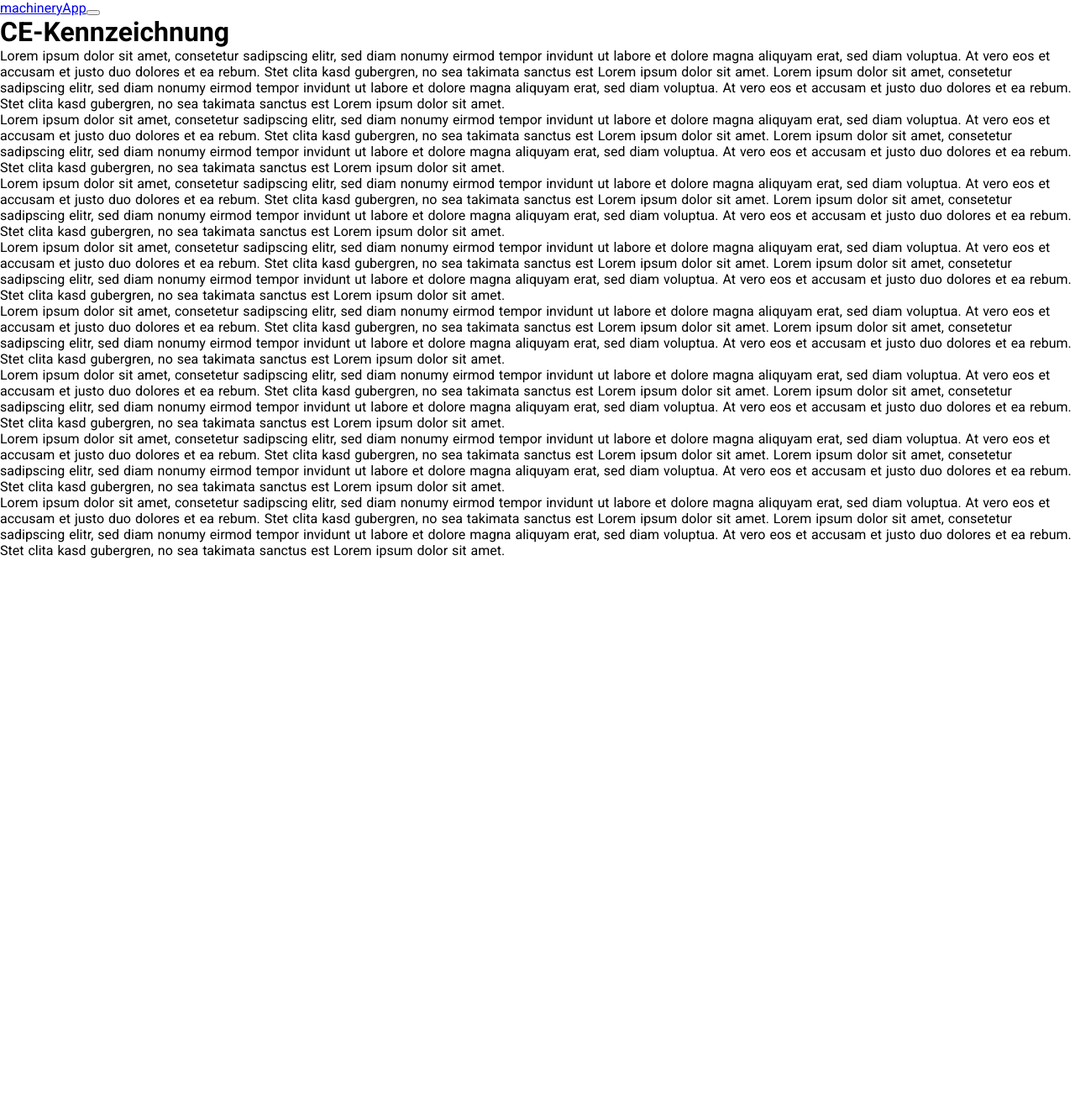
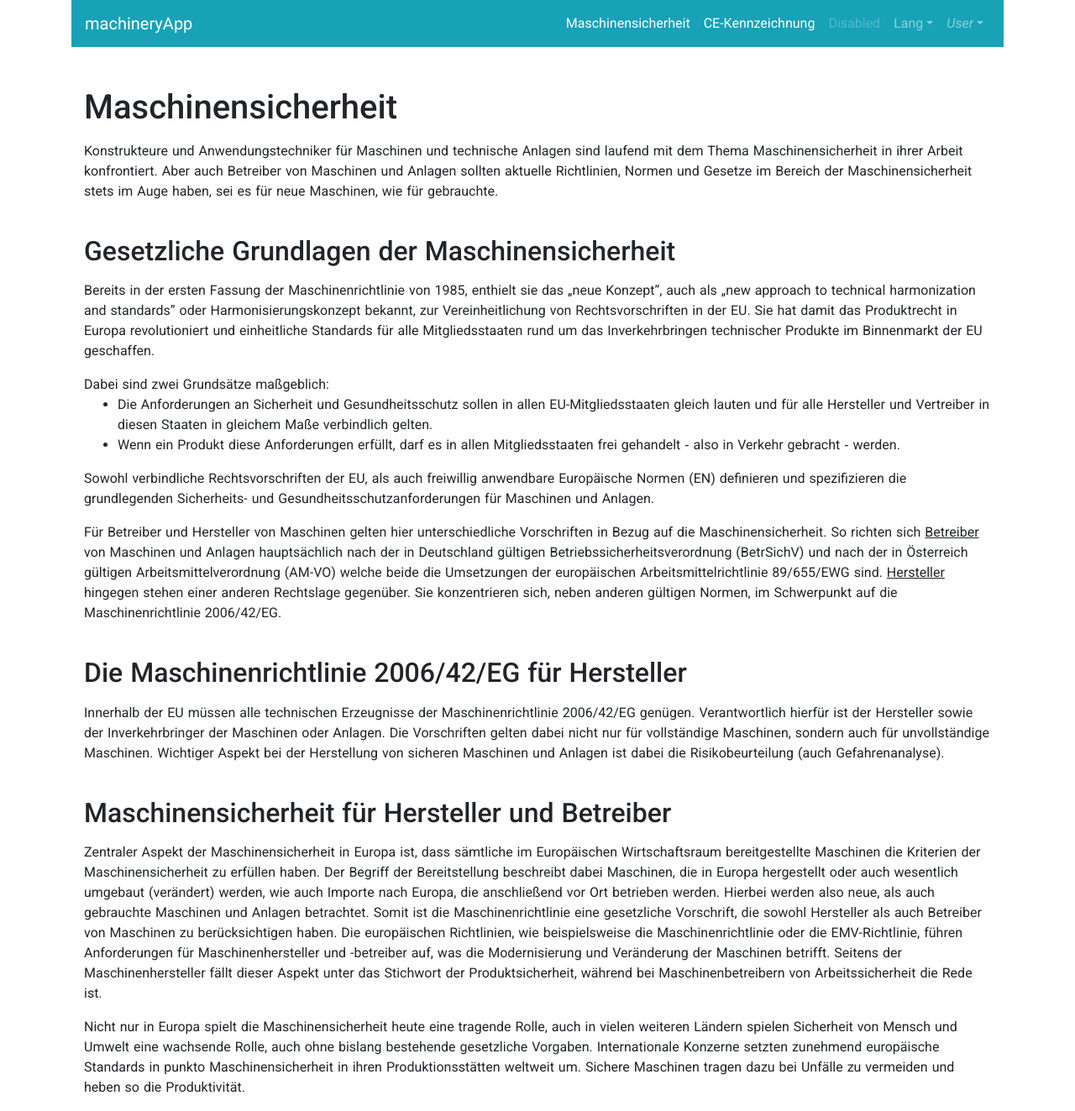
Before and after one commit to stewongit/website, a Nuxt app: page /maschinensicherheit in a window 1280 px wide. Shown: the whole page at 84% size. Before the commit the page ends 800 px from the top, so only its background shows below. Built offline with nearby package versions, Linux system fonts and the light colour scheme.

Commit message:
page "Maschinensicherheit"

```diff
--- a/assets/css/_variables.scss
+++ b/assets/css/_variables.scss
@@ -0,0 +1,22 @@
+// Typography
+$font-family-sans-serif:      "Roboto", sans-serif;
+
+$headings-margin-bottom: 1rem;
+
+
+// All of your custom SCSS variables go first
+$primary:       #7D61C8 ;
+$secondary:     #ffffff ;
+$light:         #f1f1f1 ;
+$dark:          #000000 ;
+
+
+// Spacing
+.spacer {
+  margin-top: 2.5rem;
+}
+
+//then bootstrap & bootstrap-vue should be added after
+//so that they inherit the custom SCSS variables
+@import 'bootstrap/scss/bootstrap.scss';
+@import 'bootstrap-vue/src/index.scss';
--- a/assets/css/app.scss
+++ b/assets/css/app.scss
@@ -0,0 +1 @@
+@import "variables";
--- a/components/AppLoading.vue
+++ b/components/AppLoading.vue
@@ -1,5 +1,16 @@
 <template>
-  <div class="spinner-border spinner-border-sm" role="status">
-    <span class="visually-hidden">Loading...</span>
+  <div>
+    <div class="spinner-border spinner-border-sm text-primary" role="status">
+
+      <span class="sr-only">Loading...</span>
+    </div>
+    <br>
+    <div class="spinner-grow text-warning" role="status">
+      <span class="sr-only">Loading...</span>
+    </div>
+    <div class="d-flex align-items-center">
+      <strong>Loading...</strong>
+      <div class="spinner-border spinner-border-sm ms-auto" role="status" aria-hidden="true"></div>
+    </div>
   </div>
 </template>
--- a/pages/ce-kennzeichnung.vue
+++ b/pages/ce-kennzeichnung.vue
@@ -1,10 +1,41 @@
 <template>
-$END$
+  <div class="container">
+    <div class="row">
+      <div class="col-12">
+        <h1>CE-Kennzeichnung</h1>
+        <p>
+          Lorem ipsum dolor sit amet, consetetur sadipscing elitr, sed diam nonumy eirmod tempor invidunt ut labore et dolore magna aliquyam erat, sed diam voluptua. At vero eos et accusam et justo duo dolores et ea rebum. Stet clita kasd gubergren, no sea takimata sanctus est Lorem ipsum dolor sit amet. Lorem ipsum dolor sit amet, consetetur sadipscing elitr, sed diam nonumy eirmod tempor invidunt ut labore et dolore magna aliquyam erat, sed diam voluptua. At vero eos et accusam et justo duo dolores et ea rebum. Stet clita kasd gubergren, no sea takimata sanctus est Lorem ipsum dolor sit amet.
+
+        </p>
+        <p>Lorem ipsum dolor sit amet, consetetur sadipscing elitr, sed diam nonumy eirmod tempor invidunt ut labore et dolore magna aliquyam erat, sed diam voluptua. At vero eos et accusam et justo duo dolores et ea rebum. Stet clita kasd gubergren, no sea takimata sanctus est Lorem ipsum dolor sit amet. Lorem ipsum dolor sit amet, consetetur sadipscing elitr, sed diam nonumy eirmod tempor invidunt ut labore et dolore magna aliquyam erat, sed diam voluptua. At vero eos et accusam et justo duo dolores et ea rebum. Stet clita kasd gubergren, no sea takimata sanctus est Lorem ipsum dolor sit amet.</p>
+        <p>Lorem ipsum dolor sit amet, consetetur sadipscing elitr, sed diam nonumy eirmod tempor invidunt ut labore et dolore magna aliquyam erat, sed diam voluptua. At vero eos et accusam et justo duo dolores et ea rebum. Stet clita kasd gubergren, no sea takimata sanctus est Lorem ipsum dolor sit amet. Lorem ipsum dolor sit amet, consetetur sadipscing elitr, sed diam nonumy eirmod tempor invidunt ut labore et dolore magna aliquyam erat, sed diam voluptua. At vero eos et accusam et justo duo dolores et ea rebum. Stet clita kasd gubergren, no sea takimata sanctus est Lorem ipsum dolor sit amet.</p>
+        <p>Lorem ipsum dolor sit amet, consetetur sadipscing elitr, sed diam nonumy eirmod tempor invidunt ut labore et dolore magna aliquyam erat, sed diam voluptua. At vero eos et accusam et justo duo dolores et ea rebum. Stet clita kasd gubergren, no sea takimata sanctus est Lorem ipsum dolor sit amet. Lorem ipsum dolor sit amet, consetetur sadipscing elitr, sed diam nonumy eirmod tempor invidunt ut labore et dolore magna aliquyam erat, sed diam voluptua. At vero eos et accusam et justo duo dolores et ea rebum. Stet clita kasd gubergren, no sea takimata sanctus est Lorem ipsum dolor sit amet.</p>
+        <p>Lorem ipsum dolor sit amet, consetetur sadipscing elitr, sed diam nonumy eirmod tempor invidunt ut labore et dolore magna aliquyam erat, sed diam voluptua. At vero eos et accusam et justo duo dolores et ea rebum. Stet clita kasd gubergren, no sea takimata sanctus est Lorem ipsum dolor sit amet. Lorem ipsum dolor sit amet, consetetur sadipscing elitr, sed diam nonumy eirmod tempor invidunt ut labore et dolore magna aliquyam erat, sed diam voluptua. At vero eos et accusam et justo duo dolores et ea rebum. Stet clita kasd gubergren, no sea takimata sanctus est Lorem ipsum dolor sit amet.</p>
+        <p>Lorem ipsum dolor sit amet, consetetur sadipscing elitr, sed diam nonumy eirmod tempor invidunt ut labore et dolore magna aliquyam erat, sed diam voluptua. At vero eos et accusam et justo duo dolores et ea rebum. Stet clita kasd gubergren, no sea takimata sanctus est Lorem ipsum dolor sit amet. Lorem ipsum dolor sit amet, consetetur sadipscing elitr, sed diam nonumy eirmod tempor invidunt ut labore et dolore magna aliquyam erat, sed diam voluptua. At vero eos et accusam et justo duo dolores et ea rebum. Stet clita kasd gubergren, no sea takimata sanctus est Lorem ipsum dolor sit amet.</p>
+        <p>Lorem ipsum dolor sit amet, consetetur sadipscing elitr, sed diam nonumy eirmod tempor invidunt ut labore et dolore magna aliquyam erat, sed diam voluptua. At vero eos et accusam et justo duo dolores et ea rebum. Stet clita kasd gubergren, no sea takimata sanctus est Lorem ipsum dolor sit amet. Lorem ipsum dolor sit amet, consetetur sadipscing elitr, sed diam nonumy eirmod tempor invidunt ut labore et dolore magna aliquyam erat, sed diam voluptua. At vero eos et accusam et justo duo dolores et ea rebum. Stet clita kasd gubergren, no sea takimata sanctus est Lorem ipsum dolor sit amet.</p>
+        <p>Lorem ipsum dolor sit amet, consetetur sadipscing elitr, sed diam nonumy eirmod tempor invidunt ut labore et dolore magna aliquyam erat, sed diam voluptua. At vero eos et accusam et justo duo dolores et ea rebum. Stet clita kasd gubergren, no sea takimata sanctus est Lorem ipsum dolor sit amet. Lorem ipsum dolor sit amet, consetetur sadipscing elitr, sed diam nonumy eirmod tempor invidunt ut labore et dolore magna aliquyam erat, sed diam voluptua. At vero eos et accusam et justo duo dolores et ea rebum. Stet clita kasd gubergren, no sea takimata sanctus est Lorem ipsum dolor sit amet.</p>
+      </div>
+    </div>
+
+  </div>
 </template>
 
 <script>
 export default {
-name: "ce-kennzeichnung"
+  name: "ce-kennzeichnung",
+  head: {
+    htmlAttrs: {
+      lang: 'de',
+    },
+    title: 'CE-Kennzeichnung | Maschinen sicher',
+    meta: [
+      {
+        hid: 'description',
+        name: 'description',
+        content: 'Welches Verfahren muss für die Konformitätserklärung angewandt werden'
+      }
+    ],
+  }
 }
 </script>
 
--- a/pages/maschinensicherheit.vue
+++ b/pages/maschinensicherheit.vue
@@ -2,19 +2,57 @@
   <div class="container">
     <div class="row">
       <div class="col-12">
-        <h1>CE-Kennzeichnung</h1>
+        <h1>Maschinensicherheit</h1>
         <p>
-          Lorem ipsum dolor sit amet, consetetur sadipscing elitr, sed diam nonumy eirmod tempor invidunt ut labore et dolore magna aliquyam erat, sed diam voluptua. At vero eos et accusam et justo duo dolores et ea rebum. Stet clita kasd gubergren, no sea takimata sanctus est Lorem ipsum dolor sit amet. Lorem ipsum dolor sit amet, consetetur sadipscing elitr, sed diam nonumy eirmod tempor invidunt ut labore et dolore magna aliquyam erat, sed diam voluptua. At vero eos et accusam et justo duo dolores et ea rebum. Stet clita kasd gubergren, no sea takimata sanctus est Lorem ipsum dolor sit amet.
+          Konstrukteure und Anwendungstechniker für Maschinen und technische Anlagen sind laufend mit dem Thema Maschinensicherheit in ihrer Arbeit konfrontiert.
+          Aber auch Betreiber von Maschinen und Anlagen sollten aktuelle Richtlinien, Normen und Gesetze im Bereich der Maschinensicherheit stets im Auge haben, sei es für neue Maschinen, wie für gebrauchte.
+        </p>
 
+        <h2 class="spacer">Gesetzliche Grundlagen der Maschinensicherheit</h2>
+        <p>
+          Bereits in der ersten Fassung der Maschinenrichtlinie von 1985, enthielt sie das „neue Konzept”, auch als „new approach to technical harmonization and standards”
+          oder Harmonisierungskonzept bekannt, zur Vereinheitlichung von Rechtsvorschriften in der EU. Sie hat damit das Produktrecht in Europa revolutioniert und einheitliche Standards
+          für alle Mitgliedsstaaten rund um das Inverkehrbringen technischer Produkte im Binnenmarkt der EU geschaffen.
         </p>
-        <p>Lorem ipsum dolor sit amet, consetetur sadipscing elitr, sed diam nonumy eirmod tempor invidunt ut labore et dolore magna aliquyam erat, sed diam voluptua. At vero eos et accusam et justo duo dolores et ea rebum. Stet clita kasd gubergren, no sea takimata sanctus est Lorem ipsum dolor sit amet. Lorem ipsum dolor sit amet, consetetur sadipscing elitr, sed diam nonumy eirmod tempor invidunt ut labore et dolore magna aliquyam erat, sed diam voluptua. At vero eos et accusam et justo duo dolores et ea rebum. Stet clita kasd gubergren, no sea takimata sanctus est Lorem ipsum dolor sit amet.</p>
-        <p>Lorem ipsum dolor sit amet, consetetur sadipscing elitr, sed diam nonumy eirmod tempor invidunt ut labore et dolore magna aliquyam erat, sed diam voluptua. At vero eos et accusam et justo duo dolores et ea rebum. Stet clita kasd gubergren, no sea takimata sanctus est Lorem ipsum dolor sit amet. Lorem ipsum dolor sit amet, consetetur sadipscing elitr, sed diam nonumy eirmod tempor invidunt ut labore et dolore magna aliquyam erat, sed diam voluptua. At vero eos et accusam et justo duo dolores et ea rebum. Stet clita kasd gubergren, no sea takimata sanctus est Lorem ipsum dolor sit amet.</p>
-        <p>Lorem ipsum dolor sit amet, consetetur sadipscing elitr, sed diam nonumy eirmod tempor invidunt ut labore et dolore magna aliquyam erat, sed diam voluptua. At vero eos et accusam et justo duo dolores et ea rebum. Stet clita kasd gubergren, no sea takimata sanctus est Lorem ipsum dolor sit amet. Lorem ipsum dolor sit amet, consetetur sadipscing elitr, sed diam nonumy eirmod tempor invidunt ut labore et dolore magna aliquyam erat, sed diam voluptua. At vero eos et accusam et justo duo dolores et ea rebum. Stet clita kasd gubergren, no sea takimata sanctus est Lorem ipsum dolor sit amet.</p>
-        <p>Lorem ipsum dolor sit amet, consetetur sadipscing elitr, sed diam nonumy eirmod tempor invidunt ut labore et dolore magna aliquyam erat, sed diam voluptua. At vero eos et accusam et justo duo dolores et ea rebum. Stet clita kasd gubergren, no sea takimata sanctus est Lorem ipsum dolor sit amet. Lorem ipsum dolor sit amet, consetetur sadipscing elitr, sed diam nonumy eirmod tempor invidunt ut labore et dolore magna aliquyam erat, sed diam voluptua. At vero eos et accusam et justo duo dolores et ea rebum. Stet clita kasd gubergren, no sea takimata sanctus est Lorem ipsum dolor sit amet.</p>
-        <p>Lorem ipsum dolor sit amet, consetetur sadipscing elitr, sed diam nonumy eirmod tempor invidunt ut labore et dolore magna aliquyam erat, sed diam voluptua. At vero eos et accusam et justo duo dolores et ea rebum. Stet clita kasd gubergren, no sea takimata sanctus est Lorem ipsum dolor sit amet. Lorem ipsum dolor sit amet, consetetur sadipscing elitr, sed diam nonumy eirmod tempor invidunt ut labore et dolore magna aliquyam erat, sed diam voluptua. At vero eos et accusam et justo duo dolores et ea rebum. Stet clita kasd gubergren, no sea takimata sanctus est Lorem ipsum dolor sit amet.</p>
-        <p>Lorem ipsum dolor sit amet, consetetur sadipscing elitr, sed diam nonumy eirmod tempor invidunt ut labore et dolore magna aliquyam erat, sed diam voluptua. At vero eos et accusam et justo duo dolores et ea rebum. Stet clita kasd gubergren, no sea takimata sanctus est Lorem ipsum dolor sit amet. Lorem ipsum dolor sit amet, consetetur sadipscing elitr, sed diam nonumy eirmod tempor invidunt ut labore et dolore magna aliquyam erat, sed diam voluptua. At vero eos et accusam et justo duo dolores et ea rebum. Stet clita kasd gubergren, no sea takimata sanctus est Lorem ipsum dolor sit amet.</p>
-        <p>Lorem ipsum dolor sit amet, consetetur sadipscing elitr, sed diam nonumy eirmod tempor invidunt ut labore et dolore magna aliquyam erat, sed diam voluptua. At vero eos et accusam et justo duo dolores et ea rebum. Stet clita kasd gubergren, no sea takimata sanctus est Lorem ipsum dolor sit amet. Lorem ipsum dolor sit amet, consetetur sadipscing elitr, sed diam nonumy eirmod tempor invidunt ut labore et dolore magna aliquyam erat, sed diam voluptua. At vero eos et accusam et justo duo dolores et ea rebum. Stet clita kasd gubergren, no sea takimata sanctus est Lorem ipsum dolor sit amet.</p>
-      </div>
+
+        <p>
+          Dabei sind zwei Grundsätze maßgeblich:
+          <ul>
+            <li>Die Anforderungen an Sicherheit und Gesundheitsschutz sollen in allen EU-Mitgliedsstaaten gleich lauten und für alle Hersteller und Vertreiber in diesen Staaten in gleichem Maße verbindlich gelten.</li>
+            <li>Wenn ein Produkt diese Anforderungen erfüllt, darf es in allen Mitgliedsstaaten frei gehandelt &dash; also in Verkehr gebracht &dash; werden.</li>
+          </ul>
+
+          Sowohl verbindliche Rechtsvorschriften der EU, als auch freiwillig anwendbare Europäische Normen (EN) definieren und spezifizieren die
+          grundlegenden Sicherheits- und Gesundheitsschutzanforderungen für Maschinen und Anlagen.
+        </p>
+        <p>
+          Für Betreiber und Hersteller von Maschinen gelten hier unterschiedliche Vorschriften in Bezug auf die Maschinensicherheit.
+          So richten sich <u>Betreiber</u> von Maschinen und Anlagen hauptsächlich nach der in Deutschland gültigen Betriebssicherheitsverordnung (BetrSichV) und nach der in
+          Österreich gültigen Arbeitsmittelverordnung (AM-VO) welche beide die Umsetzungen der europäischen Arbeitsmittelrichtlinie 89/655/EWG sind.
+          <u>Hersteller</u> hingegen stehen einer anderen Rechtslage gegenüber. Sie konzentrieren sich, neben anderen gültigen Normen, im Schwerpunkt auf die Maschinenrichtlinie 2006/42/EG.
+        </p>
+
+        <h2 class="spacer">Die Maschinenrichtlinie 2006/42/EG für Hersteller</h2>
+        <p>
+          Innerhalb der EU müssen alle technischen Erzeugnisse der Maschinenrichtlinie 2006/42/EG genügen. Verantwortlich hierfür ist der Hersteller sowie der Inverkehrbringer der Maschinen oder Anlagen.
+          Die Vorschriften gelten dabei nicht nur für vollständige Maschinen, sondern auch für unvollständige Maschinen.
+          Wichtiger Aspekt bei der Herstellung von sicheren Maschinen und Anlagen ist dabei die Risikobeurteilung (auch Gefahrenanalyse).
+        </p>
+
+        <h2 class="spacer">
+          Maschinensicherheit für Hersteller und Betreiber
+        </h2>
+        <p>
+          Zentraler Aspekt der Maschinensicherheit in Europa ist, dass sämtliche im Europäischen Wirtschaftsraum bereitgestellte Maschinen die Kriterien der Maschinensicherheit zu erfüllen haben.
+          Der Begriff der Bereitstellung beschreibt dabei Maschinen, die in Europa hergestellt oder auch wesentlich umgebaut (verändert) werden, wie auch Importe nach Europa, die anschließend vor Ort betrieben werden.
+          Hierbei werden also neue, als auch gebrauchte Maschinen und Anlagen betrachtet. Somit ist die Maschinenrichtlinie eine gesetzliche Vorschrift, die sowohl Hersteller als auch Betreiber von Maschinen zu berücksichtigen haben.
+          Die europäischen Richtlinien, wie beispielsweise die Maschinenrichtlinie oder die EMV-Richtlinie, führen Anforderungen für Maschinenhersteller und -betreiber auf, was die Modernisierung und Veränderung der Maschinen betrifft.
+          Seitens der Maschinenhersteller fällt dieser Aspekt unter das Stichwort der Produktsicherheit, während bei Maschinenbetreibern von Arbeitssicherheit die Rede ist.
+        </p>
+        <p>
+          Nicht nur in Europa spielt die Maschinensicherheit heute eine tragende Rolle, auch in vielen weiteren Ländern spielen Sicherheit von Mensch und Umwelt eine wachsende Rolle, auch ohne bislang bestehende gesetzliche Vorgaben.
+          Internationale Konzerne setzten zunehmend europäische Standards in punkto Maschinensicherheit in ihren Produktionsstätten weltweit um. Sichere Maschinen tragen dazu bei Unfälle zu vermeiden und heben so die Produktivität.
+        </p>      </div>
     </div>
 
   </div>
@@ -27,12 +65,12 @@ export default {
     htmlAttrs: {
       lang: 'de',
     },
-    title: 'CE-Kennzeichnung | Maschinen sicher',
+    title: 'Maschinensicherheit | Einführung',
     meta: [
       {
         hid: 'description',
         name: 'description',
-        content: 'Welches Verfahren muss für die Konformitätserklärung angewandt werden'
+        content: 'Grundlagen der Maschinensicherheit'
       }
     ],
   }
```
